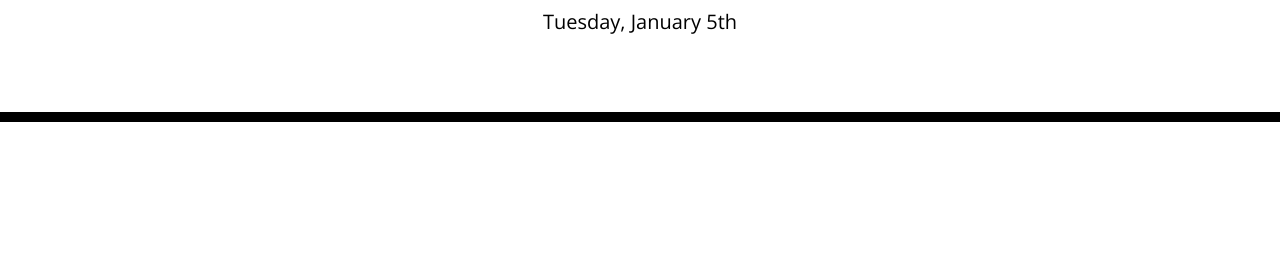
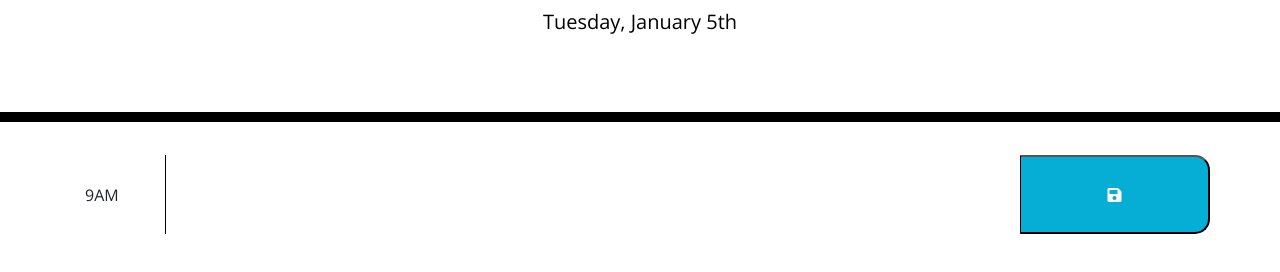
Before and after one commit to RyanKirkland86/day-planner, a plain HTML site: page index.html in a window 1280 px wide. Shown: the part 182-454 px from the top of the page. Drawn offline with nearby package versions, Linux system fonts and the light colour scheme.

Commit message:
Attempting to add rows for time, text input, and save buttons

```diff
--- a/index.html
+++ b/index.html
@@ -30,6 +30,16 @@
     </header>
     <div class="container">
       <!-- Timeblocks go here -->
+      <div class="row">
+        <!--Add a div for the hour block-->
+        <div class="col-sm-1" id="9">
+          9AM
+        </div>
+        <!--Add a div for the text input-->
+        <textarea class="col-sm-9" class="text-box"></textarea>
+        <!--Add a div for the save button-->
+        <button class="saveBtn col-sm-2" type="button"><i class="fas fa-save"></i></button>
+      </div>
     </div>
 
     <script src="https://cdnjs.cloudflare.com/ajax/libs/jquery/3.2.1/jquery.min.js"></script>
```
